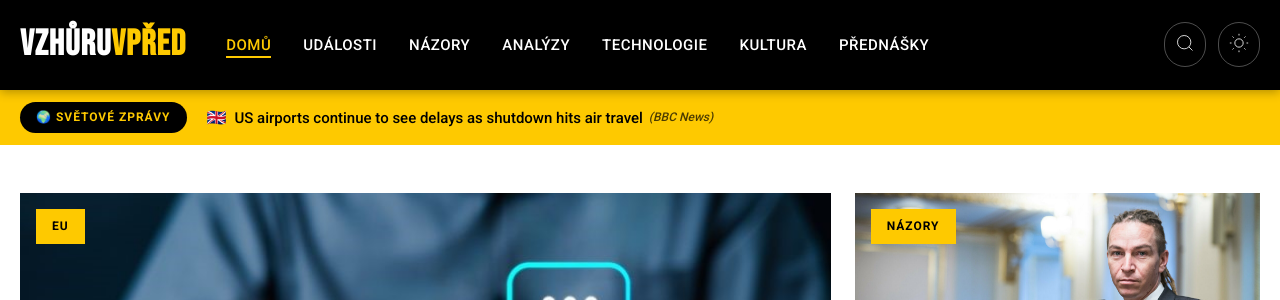
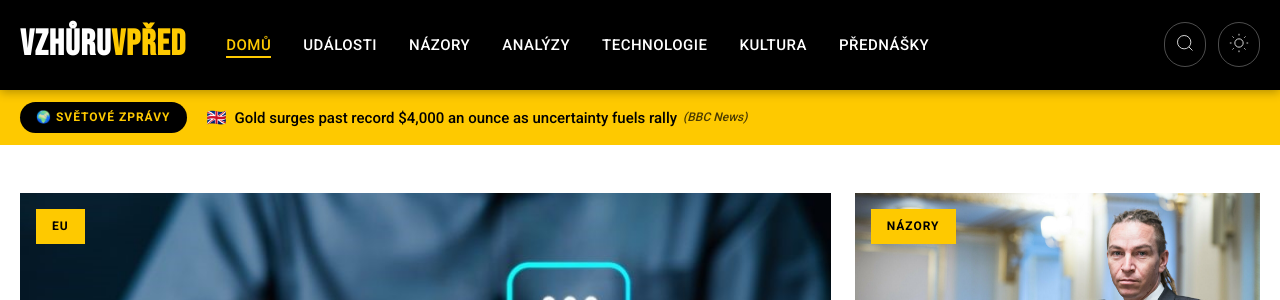
Before and after one commit to tangero/vzhuruvpred, a Jekyll site: the page built from index.html, in a window 1280 px wide and 900 px high. Shown: the top 300 px of the window. Built offline with Jekyll 4.4.1, drawn with Linux system fonts in a browser that asks for light colours; part of the change alters nothing that is shown.

Commit message:
Update world news 2025-10-09 04:23

```diff
--- a/_data/world_news.json
+++ b/_data/world_news.json
@@ -1,16 +1,60 @@
 {
-  "last_updated": "2025-10-09T02:59:24",
+  "last_updated": "2025-10-09T04:21:46",
   "articles": [
+    {
+      "flag": "🇬🇧",
+      "country": "gb",
+      "title": "Dolly Parton's sister asks fans to pray for country singer",
+      "original_title": "Dolly Parton's sister asks fans to pray for country singer - BBC",
+      "url": "https://www.bbc.com/news/articles/cjd1m3y00dxo",
+      "urlToImage": "https://ichef.bbci.co.uk/news/1024/branded_news/810e/live/e81213b0-a3f1-11f0-928c-71dbb8619e94.jpg",
+      "source": "BBC News",
+      "publishedAt": "2025-10-08T03:07:22Z",
+      "description": "The message comes a week after the 79-year-old musician postponed gigs due to health issues."
+    },
+    {
+      "flag": "🇬🇧",
+      "country": "gb",
+      "title": "Gold surges past record $4,000 an ounce as uncertainty fuels rally",
+      "original_title": "Gold surges past record $4,000 an ounce as uncertainty fuels rally - BBC",
+      "url": "https://www.bbc.com/news/articles/c8ex3wgjlexo",
+      "urlToImage": "https://ichef.bbci.co.uk/news/1024/branded_news/bf57/live/95f02230-a3eb-11f0-90de-cfdf69951f7c.jpg",
+      "source": "BBC News",
+      "publishedAt": "2025-10-08T02:59:25Z",
+      "description": "Analysts point to delays in the reporting of economic data due to the US government shutdown as one reason for the rise."
+    },
     {
       "flag": "🌍",
       "country": "global",
-      "title": "Trump-backed Van Epps and Democrat Behn win Tennessee primaries for special House election",
-      "original_title": "Trump-backed Van Epps and Democrat Behn win Tennessee primaries for special House election - Politico",
-      "url": "https://www.politico.com/news/2025/10/07/trump-backed-van-epps-and-democrat-behn-win-tennessee-primaries-for-us-house-special-election-00597519",
-      "urlToImage": "https://www.politico.com/dims4/default/resize/1200/quality/90/format/jpg?url=https%3A%2F%2Fstatic.politico.com%2F1c%2F46%2F157bdf144b1c968bd263cc609056%2Felection-2025-tennessee-congress-49226.jpg",
-      "source": "Politico",
-      "publishedAt": "2025-10-08T01:49:38Z",
-      "description": "They are seeking to replace Republican Mark Green, who stepped down."
+      "title": "Noem threatens 'four times' more federal officers to Portland after meeting with mayor",
+      "original_title": "Noem threatens 'four times' more federal officers to Portland after meeting with mayor - KATU",
+      "url": "https://katu.com/news/local/us-department-of-homeland-security-secretary-kristi-noem-threatens-four-times-more-federal-officers-to-portland-after-meeting-mayor-keith-wilson",
+      "urlToImage": "https://katu.com/resources/media2/16x9/4606/986/0x1/90/bebfc639-633f-4c90-97ba-d3e71a981284-GettyImages2235635238.jpg",
+      "source": "KATU",
+      "publishedAt": "2025-10-08T02:49:37Z",
+      "description": "U.S. Department of Homeland Security Secretary Kristi Noem's comments on Fox News came after a visit to Portland."
+    },
+    {
+      "flag": "🌍",
+      "country": "global",
+      "title": "National Guard members from Texas are in Illinois in Trump's latest move to send troops to cities",
+      "original_title": "National Guard members from Texas are in Illinois in Trump's latest move to send troops to cities - AP News",
+      "url": "https://apnews.com/article/national-guard-chicago-portland-trump-5c8666818de9f18e9e26860aab814d17",
+      "urlToImage": "https://dims.apnews.com/dims4/default/3bffe4a/2147483647/strip/true/crop/3500x1969+0+182/resize/1440x810!/quality/90/?url=https%3A%2F%2Fassets.apnews.com%2F25%2Fa3%2Fe396180c1d7aa5b2e66e3cea1c4f%2Fea19e8132f3e48129608c7834f09fdf3",
+      "source": "Associated Press",
+      "publishedAt": "2025-10-08T02:02:00Z",
+      "description": "National Guard members from Texas are at an Army Reserve center in Illinois. It's the most visible sign yet of the Trump administration’s plan to deploy troops to the Chicago area despite a lawsuit an"
+    },
+    {
+      "flag": "🇫🇷",
+      "country": "fr",
+      "title": "What Shedeur and Deion Sanders said about the Joe Flacco trade",
+      "original_title": "What Shedeur and Deion Sanders said about the Joe Flacco trade - Cleveland.com",
+      "url": "https://www.cleveland.com/browns/2025/10/what-shedeur-and-deion-sanders-said-about-the-joe-flacco-trade.html",
+      "urlToImage": "https://www.cleveland.com/resizer/v2/VPVFYWNEDRERZPLGAYJFBWGN7A.JPG?auth=1cc562790564fd7cdd225f4d97518466840afdd79213766f26baf5cfdda57840&width=1280&smart=true&quality=90",
+      "source": "cleveland.com",
+      "publishedAt": "2025-10-08T01:51:00Z",
+      "description": "Shedeur and Deion Sanders had some things to say about the Joe Flacco trade."
     },
     {
       "flag": "🇬🇧",
@@ -26,13 +70,24 @@
     {
       "flag": "🌍",
       "country": "global",
-      "title": "Supreme Court seems highly doubtful of limits on conversion therapy for minors",
-      "original_title": "Supreme Court seems highly doubtful of limits on conversion therapy for minors - NPR",
-      "url": "https://www.npr.org/2025/10/07/nx-s1-5563987/supreme-court-conversion-therapy-colorado",
-      "urlToImage": "https://npr.brightspotcdn.com/dims3/default/strip/false/crop/5566x3131+0+290/resize/1400/quality/100/format/jpeg/?url=http%3A%2F%2Fnpr-brightspot.s3.amazonaws.com%2F67%2F41%2F8a37f5c8497296357e691e288121%2Fgettyimages-2157829281-20.jpg",
-      "source": "NPR",
-      "publishedAt": "2025-10-07T23:31:44Z",
-      "description": "The court appeared ready to invalidate laws in some two dozen states that bar therapists from practicing a version of therapy that seeks to change a teenager's sexual orientation or gender identity."
+      "title": "Trump-endorsed Matt Van Epps wins GOP primary for vacant House seat in Tennessee",
+      "original_title": "Trump-endorsed Matt Van Epps wins GOP primary for vacant House seat in Tennessee - NBC News",
+      "url": "https://www.nbcnews.com/politics/elections/trump-endorsed-matt-van-epps-wins-gop-primary-vacant-house-seat-tennes-rcna235651",
+      "urlToImage": "https://media-cldnry.s-nbcnews.com/image/upload/t_nbcnews-fp-1200-630,f_auto,q_auto:best/rockcms/2025-10/251004-Matt-Van-Epps-ch-1651-195ce7.jpg",
+      "source": "NBC News",
+      "publishedAt": "2025-10-08T00:35:00Z",
+      "description": "Matt Van Epps, a former state official who earned an endorsement from President Donald Trump last week, won the Republican nomination Tuesday in the special election for Tennessee’s 7th Congressional "
+    },
+    {
+      "flag": "🇺🇸",
+      "country": "us",
+      "title": "White House draws out mass federal firings timeline as GOP grows squeamish in funding fight",
+      "original_title": "White House draws out mass federal firings timeline as GOP grows squeamish in funding fight - CNN",
+      "url": "https://www.cnn.com/2025/10/07/politics/white-house-strategy-federal-firings-shutdown",
+      "urlToImage": "https://media.cnn.com/api/v1/images/stellar/prod/ap25274457385658.jpg?c=16x9&q=w_800,c_fill",
+      "source": "CNN",
+      "publishedAt": "2025-10-07T23:48:31Z",
+      "description": "The Trump administration’s strategy to swiftly roll out mass layoffs of federal workers during the government shutdown has shifted in recent days, administration officials familiar with the talks told"
     },
     {
       "flag": "🌍",
@@ -55,17 +110,6 @@
       "source": "Associated Press",
       "publishedAt": "2025-10-07T23:07:00Z",
       "description": "Tesla announced the launch of cheaper versions of two of its electric vehicles Tuesday in hopes of reviving flagging sales. The new Model Y, costing just under $40,000 with a stripped-down interior, c"
-    },
-    {
-      "flag": "🌍",
-      "country": "global",
-      "title": "Trump's off-script comments cause shutdown headaches for GOP",
-      "original_title": "Trump's off-script comments cause shutdown headaches for GOP - Politico",
-      "url": "https://www.politico.com/news/2025/10/07/shutdown-republicans-disarray-00597018",
-      "urlToImage": "https://www.politico.com/dims4/default/resize/1200/quality/90/format/jpg?url=https%3A%2F%2Fstatic.politico.com%2F2a%2F42%2F600142d344d7ae6aecf23b165bf9%2Fu-s-congress-29078.jpg",
-      "source": "Politico",
-      "publishedAt": "2025-10-07T23:06:11Z",
-      "description": "President Donald Trump, Speaker Mike Johnson and Senate Majority Leader John Thune are straining to project a united front against Democrats."
     },
     {
       "flag": "🌍",
@@ -103,17 +147,6 @@
     {
       "flag": "🌍",
       "country": "global",
-      "title": "Homeland Security Secretary Kristi Noem arrives in Portland for Tuesday visit - Oregon Public Broadcasting",
-      "original_title": "Homeland Security Secretary Kristi Noem arrives in Portland for Tuesday visit - Oregon Public Broadcasting - OPB",
-      "url": "https://www.opb.org/article/2025/10/07/homeland-security-security-kristi-noem-portland-visit/",
-      "urlToImage": "https://opb-opb-prod.cdn.arcpublishing.com/resizer/v2/O4WVIJQISJDUBFBLUNNWPDGKO4.JPG?auth=651e1afce1050dfffa895e9e15d7477ca3c51c889a098dd92f5ade666b0c01dd&width=1200&height=675&smart=true",
-      "source": "OPB News",
-      "publishedAt": "2025-10-07T22:30:00Z",
-      "description": "The secretary arrived at a U.S. Immigration and Customs Enforcement facility in Portland just after noon Tuesday. Portland police officers had blocked off streets and cordoned off observers and protes"
-    },
-    {
-      "flag": "🌍",
-      "country": "global",
       "title": "Government shutdown live updates as dispute emerges over back pay for furloughed workers",
       "original_title": "Government shutdown live updates as dispute emerges over back pay for furloughed workers - CBS News",
       "url": "https://www.cbsnews.com/live-updates/government-shutdown-latest-senate-vote-trump-air-traffic-controllers/",
@@ -147,24 +180,24 @@
     {
       "flag": "🌍",
       "country": "global",
-      "title": "Top analyst on concerns about Nvidia fueling an AI bubble: 'We've seen this movie before. It was called Enron, Tyco'",
-      "original_title": "Top analyst on concerns about Nvidia fueling an AI bubble: 'We've seen this movie before. It was called Enron, Tyco' - Fortune",
-      "url": "https://fortune.com/2025/10/07/ai-bubble-cisco-moment-dotcom-crash-nvidia-jensen-huang-top-analyst/",
-      "urlToImage": "https://fortune.com/img-assets/wp-content/uploads/2025/10/GettyImages-2225192613-e1759530128473.jpg?resize=1200,600",
+      "title": "Deloitte was caught using AI in $290,000 report to help the Australian government crack down on welfare after a researcher flagged hallucinations",
+      "original_title": "Deloitte was caught using AI in $290,000 report to help the Australian government crack down on welfare after a researcher flagged hallucinations - Fortune",
+      "url": "https://fortune.com/2025/10/07/deloitte-ai-australia-government-report-hallucinations-technology-290000-refund/",
+      "urlToImage": "https://fortune.com/img-assets/wp-content/uploads/2025/10/GettyImages-2212632943-e1759870637181.jpg?resize=1200,600",
       "source": "Fortune",
-      "publishedAt": "2025-10-07T21:15:25Z",
-      "description": "\"The guy at the epicenter [is] basically starting to do what all ultimate bad actors do in the final inning,\" Morgan Stanley's Lisa Shalett tells Fortune."
+      "publishedAt": "2025-10-07T21:11:53Z",
+      "description": "The updates “in no way impact” the report’s findings and recommendations, the Big Four firm said."
     },
     {
       "flag": "🌍",
       "country": "global",
-      "title": "Futures: A Cheap Tesla Model Y? IBM, Iren Jump On AI (Live) - Investor's Business Daily",
-      "original_title": "Futures: A Cheap Tesla Model Y? IBM, Iren Jump On AI (Live) - Investor's Business Daily",
-      "url": "https://www.investors.com/market-trend/stock-market-today/dow-jones-sp500-nasdaq-ibm-iren-amd-applovin-cheap-tesla-model-y/",
-      "urlToImage": "https://www.investors.com/wp-content/uploads/2018/11/stock-bear-wave-02-adobe.jpg",
-      "source": "Investor's Business Daily",
-      "publishedAt": "2025-10-07T20:38:00Z",
-      "description": "The stock market closed Monday right at record highs."
+      "title": "The costs of Israel’s longest war, for Israelis",
+      "original_title": "The costs of Israel’s longest war, for Israelis - NPR",
+      "url": "https://www.npr.org/2025/10/07/nx-s1-5555902/israel-hamas-war-mental-emotional-cost-israelis",
+      "urlToImage": "https://npr.brightspotcdn.com/dims3/default/strip/false/crop/4200x2363+0+0/resize/1400/quality/100/format/jpeg/?url=http%3A%2F%2Fnpr-brightspot.s3.amazonaws.com%2F42%2F04%2F97361631468e9d28d74773b18299%2Fgettyimages-2239251024.jpg",
+      "source": "NPR",
+      "publishedAt": "2025-10-07T21:07:30Z",
+      "description": "Israelis are paying heavy costs for the longest war in their history: a mental health crisis, trauma, unprecedented division during wartime, animosity abroad and apathy for Palestinian suffering."
     },
     {
       "flag": "🇺🇸",
@@ -180,24 +213,24 @@
     {
       "flag": "🌍",
       "country": "global",
-      "title": "Trump says he'd consider invoking the Insurrection Act. What does that mean? - ABC News - Breaking News, Latest News and Videos",
-      "original_title": "Trump says he'd consider invoking the Insurrection Act. What does that mean? - ABC News - Breaking News, Latest News and Videos",
-      "url": "https://abcnews.go.com/Politics/trump-hed-invoking-insurrection-act/story?id\\\\u003d126290311",
-      "urlToImage": null,
-      "source": "ABC News",
-      "publishedAt": "2025-10-07T19:51:25Z",
-      "description": ""
+      "title": "Bondi tells Schiff he should ‘apologize’ for impeaching Trump",
+      "original_title": "Bondi tells Schiff he should ‘apologize’ for impeaching Trump - Politico",
+      "url": "https://www.politico.com/live-updates/2025/10/07/congress/bondi-goes-after-schiff-00596375",
+      "urlToImage": "https://www.politico.com/dims4/default/5d21e50/2147483647/resize/1200x/quality/90/?url=https%3A%2F%2Fstatic.politico.com%2F85%2F38%2F826707d541d0b8b4db2355dbb8a0%2Fu-s-congress-28762.jpg",
+      "source": "Politico",
+      "publishedAt": "2025-10-07T18:39:49Z",
+      "description": "The attorney general also told the California Democrat she would \"fire\" him if he worked for DOJ."
     },
     {
-      "flag": "🇺🇸",
-      "country": "us",
-      "title": "Takeaways from Attorney General Pam Bondi’s contentious Senate hearing",
-      "original_title": "Takeaways from Attorney General Pam Bondi’s contentious Senate hearing - CNN",
-      "url": "https://www.cnn.com/2025/10/07/politics/bondi-senate-hearing-takeaways",
-      "urlToImage": "https://media.cnn.com/api/v1/images/stellar/prod/gettyimages-2239324898.jpg?c=16x9&q=w_800,c_fill",
-      "source": "CNN",
-      "publishedAt": "2025-10-07T18:21:06Z",
-      "description": "Attorney General Pam Bondi’s appearance before the Senate Judiciary Committee on Tuesday showed the sharp divide between the left and the right on how justice in the US is being carried out."
+      "flag": "🌍",
+      "country": "global",
+      "title": "U.S. envoy Steve Witkoff, Jared Kushner heading to Egypt as Gaza ceasefire talks continue",
+      "original_title": "U.S. envoy Steve Witkoff, Jared Kushner heading to Egypt as Gaza ceasefire talks continue - CBS News",
+      "url": "https://www.cbsnews.com/news/steve-witkoff-jared-kushner-egypt-gaza-ceasefire-talks/",
+      "urlToImage": "https://assets3.cbsnewsstatic.com/hub/i/r/2025/10/07/ede4e45e-6235-40b3-bd69-b737610b9176/thumbnail/1200x630g1/683a5218b242a88b6beac56b17ae86da/gettyimages-2238128796.jpg",
+      "source": "CBS News",
+      "publishedAt": "2025-10-07T18:13:00Z",
+      "description": "White House spokesperson Karoline Leavitt said Steve Witkoff and Jared Kushner were on hand to take part in indirect talks between Israel and Hamas, which aim to end the war in Gaza."
     },
     {
       "flag": "🌍",
@@ -209,28 +242,6 @@
       "source": "Ars Technica",
       "publishedAt": "2025-10-07T15:42:23Z",
       "description": "Apple had removed many of the iPad’s old multitasking modes in the new update."
-    },
-    {
-      "flag": "🌍",
-      "country": "global",
-      "title": "Rare intersex spider among new species discovered in Thailand",
-      "original_title": "Rare intersex spider among new species discovered in Thailand - Phys.org",
-      "url": "https://phys.org/news/2025-10-rare-intersex-spider-species-thailand.html",
-      "urlToImage": "https://scx2.b-cdn.net/gfx/news/2025/rare-intersex-spider-a.jpg",
-      "source": "Phys.Org",
-      "publishedAt": "2025-10-07T15:30:06Z",
-      "description": "A new species of spider was recently discovered near a forested area in Nong Rong, Phanom Thuan, Kanchanaburi, in western Thailand. The spiders were presented to researchers at the Chulalongkorn Unive"
-    },
-    {
-      "flag": "🌍",
-      "country": "global",
-      "title": "Greta Thunberg Went Through ‘Torture’ in Israeli Custody, Fellow Activists Say",
-      "original_title": "Greta Thunberg Went Through ‘Torture’ in Israeli Custody, Fellow Activists Say - The Cut",
-      "url": "http://www.thecut.com/article/greta-thunberg-was-tortured-by-israeli-forces-witnesses-say.html",
-      "urlToImage": "https://pyxis.nymag.com/v1/imgs/188/08d/291e146798ab15d5ac34c7c7f28a3b68bc-greta-thunberg.1x.rsocial.w1200.jpg",
-      "source": "The Cut",
-      "publishedAt": "2025-10-07T12:00:02Z",
-      "description": "Thunberg was one of 437 international citizens sailing to Gaza with the Global Sumud Flotilla to deliver humanitarian aid when they were intercepted by Israeli forces."
     },
     {
       "flag": "🇫🇷",
@@ -264,6 +275,28 @@
       "source": "Medical News Today",
       "publishedAt": "2025-10-07T10:52:57Z",
       "description": "Both sugar-sweetened beverages and low or non-sugar-sweetened beverages were linked to an increased risk for metabolic dysfunction-associated steatotic liver disease (MASLD), in a new study."
+    },
+    {
+      "flag": "🌍",
+      "country": "global",
+      "title": "Blizzard on Mt. Everest traps hundreds of hikers: We show where.",
+      "original_title": "Blizzard on Mt. Everest traps hundreds of hikers: We show where. - USA Today",
+      "url": "https://www.usatoday.com/story/graphics/2025/10/06/mount-everest-climbers-trapped-blizzard/86549132007/",
+      "urlToImage": "https://www.usatoday.com/gcdn/authoring/authoring-images/2025/10/06/USAT/86550382007-usatgraphics-mt-everesttopper-2.png?crop=3553,1997,x99,y0&width=3200&height=1799&format=pjpg&auto=webp",
+      "source": "USA Today",
+      "publishedAt": "2025-10-06T18:04:34Z",
+      "description": "Rescue workers are trying to save hundreds trapped on tourist camp on Mount Everest."
+    },
+    {
+      "flag": "🌍",
+      "country": "global",
+      "title": "Quantum uncertainty captured in real time using femtosecond light pulses",
+      "original_title": "Quantum uncertainty captured in real time using femtosecond light pulses - Phys.org",
+      "url": "https://phys.org/news/2025-10-quantum-uncertainty-captured-real-femtosecond.html",
+      "urlToImage": "https://scx2.b-cdn.net/gfx/news/2025/quantum-uncertainty-ta.jpg",
+      "source": "Phys.Org",
+      "publishedAt": "2025-10-06T17:40:03Z",
+      "description": "Researchers from the University of Arizona, working with an international team, have captured and controlled quantum uncertainty in real time using ultrafast pulses of light. Their discovery, publishe"
     }
   ]
 }
```
